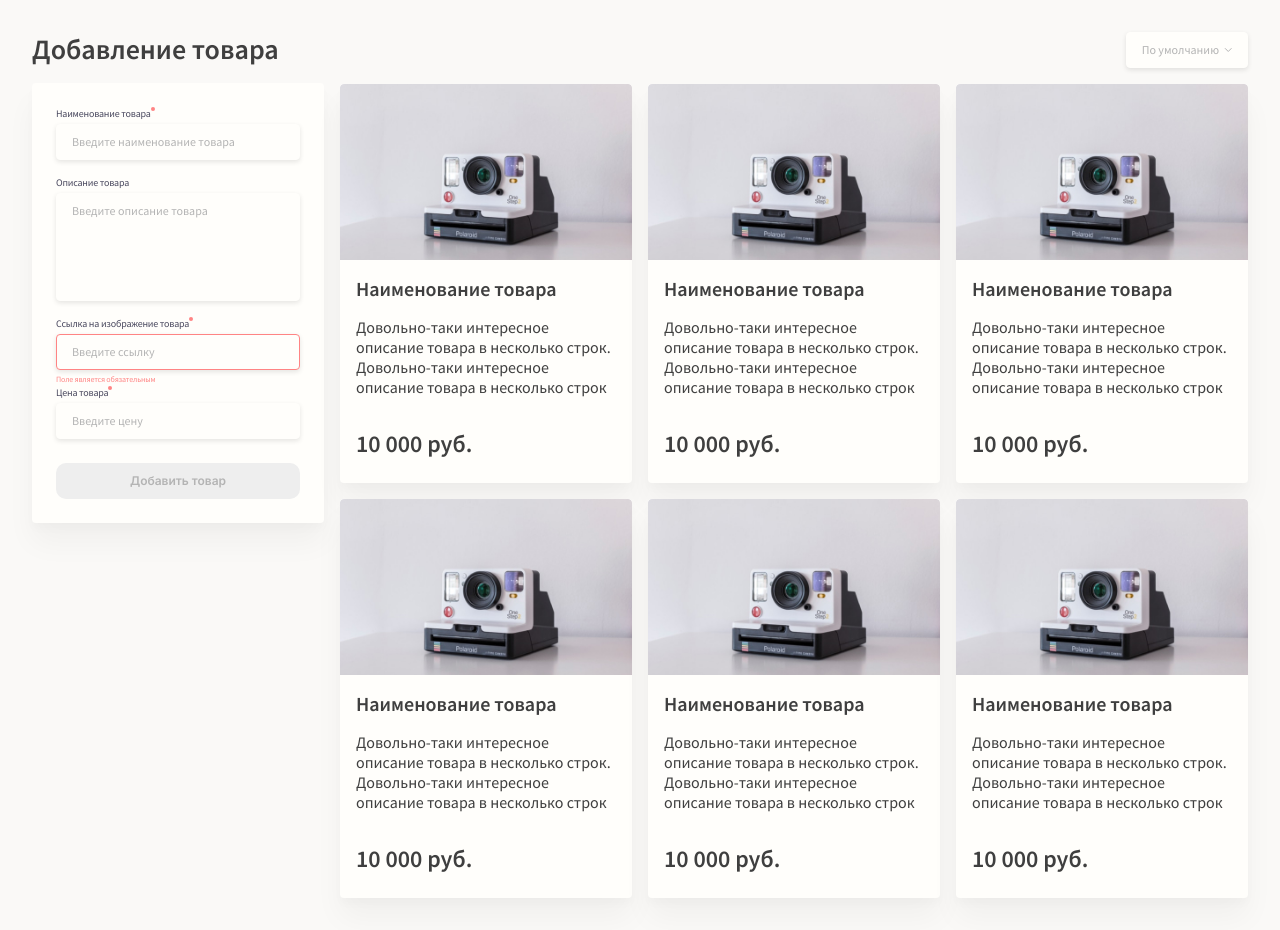
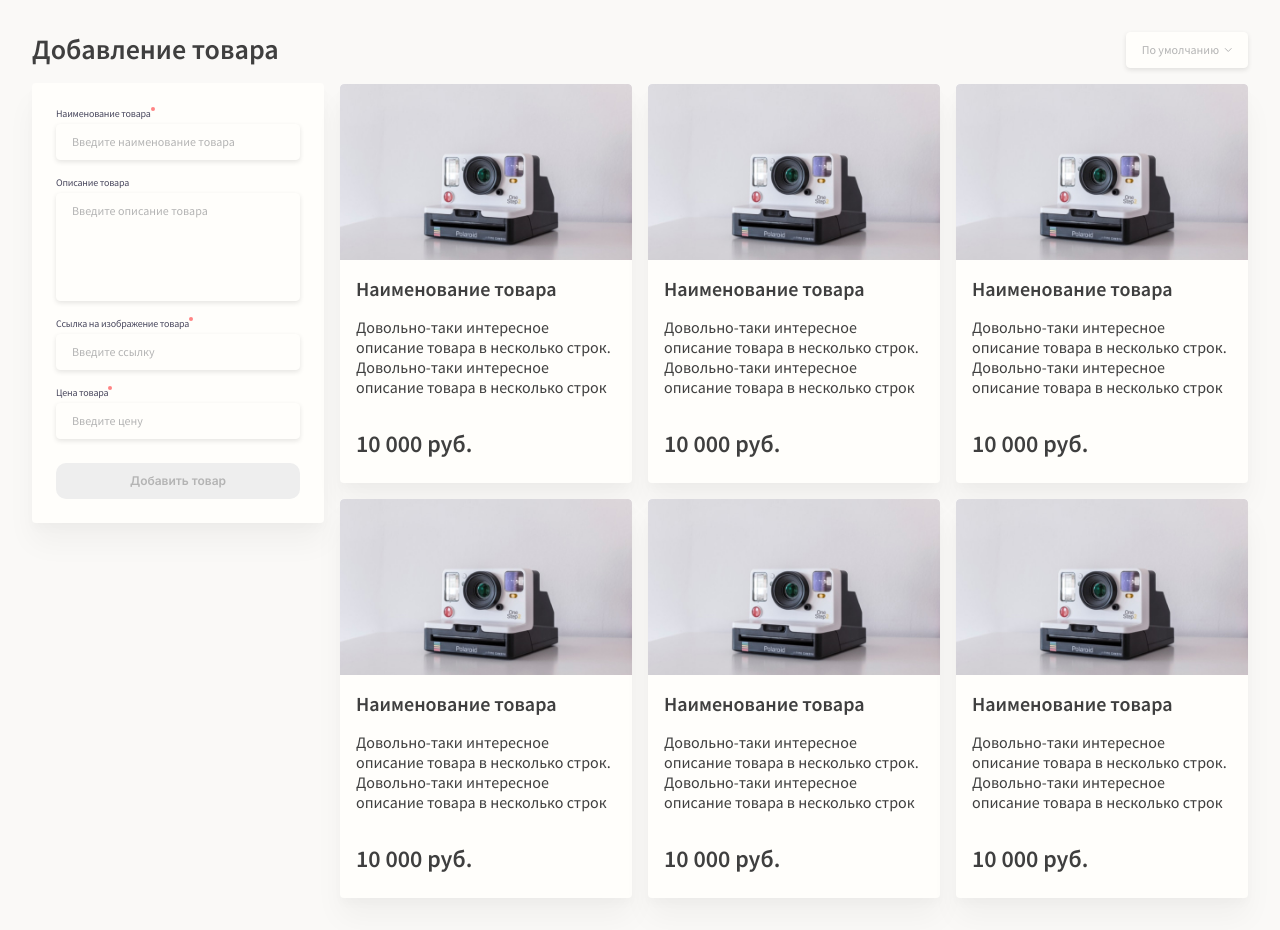
Before and after one commit to baraboza/idaproject, a Nuxt app: page / in a window 1280 px wide. Built offline with nearby package versions, Linux system fonts and the light colour scheme.

Commit message:
Добавить валидацию для формы добавления товара

```diff
--- a/components/ProductAdd.vue
+++ b/components/ProductAdd.vue
@@ -4,28 +4,56 @@
       Добавление товара
     </p>
     <form class="form">
-      <div class="form-row">
-        <label for="product-title" class="is-required">Наименование товара</label>
-        <input id="product-title" type="text" placeholder="Введите наименование товара">
+      <div
+        v-for="(field, key) in fields"
+        :key="key"
+        class="form-row"
+      >
+        <label
+          :for="'product-' + key"
+          :class="{
+            'is-required': field.required
+          }"
+        >
+          {{ field.label }}
+        </label>
+
+        <input
+          v-if="field.element === 'input'"
+          :id="'product-' + key"
+          v-model="field.value"
+          :class="{
+            'has-error': field.error
+          }"
+          type="text"
+          :placeholder="field.placeholder"
+          @change="validation(field)"
+        >
+
+        <textarea
+          v-else-if="field.element === 'textarea'"
+          :id="'product-' + key"
+          v-model="field.value"
+          :class="{
+            'has-error': field.error
+          }"
+          :placeholder="field.placeholder"
+          @change="validation(field)"
+        />
+
+        <span
+          v-if="field.error"
+          class="error"
+        >
+          {{ field.errorText }}
+        </span>
       </div>
 
-      <div class="form-row">
-        <label for="product-description">Описание товара</label>
-        <textarea id="product-description" placeholder="Введите описание товара" />
-      </div>
-
-      <div class="form-row">
-        <label for="product-title" class="is-required">Ссылка на изображение товара</label>
-        <input id="product-title" type="text" placeholder="Введите ссылку" class="has-error">
-        <span class="error">Поле является обязательным</span>
-      </div>
-
-      <div class="form-row">
-        <label for="product-title" class="is-required">Цена товара</label>
-        <input id="product-title" type="text" placeholder="Введите цену">
-      </div>
-
-      <button type="submit" class="button-submit" disabled>
+      <button
+        type="submit"
+        class="button-submit"
+        :disabled="disabledSubmit"
+      >
         Добавить товар
       </button>
     </form>
@@ -34,7 +62,71 @@
 
 <script>
 export default {
+  data () {
+    return {
+      fields: {
+        title: {
+          label: 'Наименование товара',
+          placeholder: 'Введите наименование товара',
+          element: 'input',
+          value: '',
+          required: true,
+          error: false,
+          errorText: ''
+        },
+        description: {
+          label: 'Описание товара',
+          placeholder: 'Введите описание товара',
+          element: 'textarea',
+          value: '',
+          required: false,
+          error: false,
+          errorText: ''
+        },
+        image: {
+          label: 'Ссылка на изображение товара',
+          placeholder: 'Введите ссылку',
+          element: 'input',
+          value: '',
+          required: true,
+          error: false,
+          errorText: ''
+        },
+        price: {
+          label: 'Цена товара',
+          placeholder: 'Введите цену',
+          element: 'input',
+          value: '',
+          required: true,
+          error: false,
+          errorText: ''
+        }
+      }
+    }
+  },
 
+  computed: {
+    disabledSubmit () {
+      return Object.values(this.fields)
+        .some(field => field.error || (field.required && !field.value))
+    }
+  },
+
+  methods: {
+    validation (field) {
+      if (!field.required) {
+        return
+      }
+
+      if (field.value === '') {
+        field.error = true
+        field.errorText = 'Поле является обязательным'
+      } else {
+        field.error = false
+        field.errorText = ''
+      }
+    }
+  }
 }
 </script>
 
```
